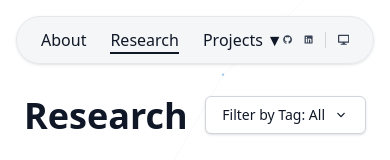
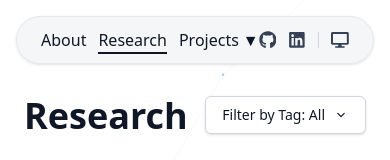
Before and after one commit to ramennissan/portfolio, a React (Vite) app: page /#/research in a window 390 px wide. Shown: the top 160 px of the page. Built offline with nearby package versions, Linux system fonts and the light colour scheme.

Commit message:
adjust header nav spacing for mobile and add custom blue scrollbar

```diff
--- a/src/components/Header.tsx
+++ b/src/components/Header.tsx
@@ -305,7 +305,7 @@
       className={`fixed z-50 flex justify-between items-center bg-gray-100/80 dark:bg-[#2a2a28]/80 backdrop-blur-md text-gray-900 dark:text-white transition-colors duration-300 border border-gray-200 dark:border-gray-800 shadow-sm ${headerMode === 'sidebar' ? 'min-w-[120px]' : 'w-full'}`}
     >
       <nav ref={(el) => { /* keep for potential future use */ }} className={headerMode === 'top' ? 'h-full flex items-center' : 'flex items-center w-full'}>
-        <ul ref={navListRef} className={`flex ${headerMode === 'top' ? 'gap-6' : 'gap-2 flex-col'} list-none items-center ${headerMode === 'top' ? 'h-full' : 'w-full'}`}>
+        <ul ref={navListRef} className={`flex ${headerMode === 'top' ? 'gap-3 md:gap-6' : 'gap-2 flex-col'} list-none items-center ${headerMode === 'top' ? 'h-full' : 'w-full'}`}>
           <li className={headerMode === 'top' ? 'h-full flex items-center' : 'flex items-center w-full justify-center flex-shrink-0'}>
             <Link
               to="/"
--- a/src/styles/global.css
+++ b/src/styles/global.css
@@ -40,11 +40,26 @@
   touch-action: pan-x pinch-zoom;
 }
 
-/* Hide scrollbar for the app scroll container */
+/* Custom scrollbar styling for app scroll container */
 .app-scroll {
-  scrollbar-width: none; /* Firefox */
+  scrollbar-width: thin;
+  scrollbar-color: #2b7fff transparent;
 }
-.app-scroll::-webkit-scrollbar { display: none; } /* Chrome/Safari */
+.app-scroll::-webkit-scrollbar {
+  width: 8px;
+}
+.app-scroll::-webkit-scrollbar-track {
+  background: transparent;
+}
+.app-scroll::-webkit-scrollbar-thumb {
+  background-color: #2b7fff;
+  border-radius: 4px;
+  border: 2px solid transparent;
+  background-clip: content-box;
+}
+.app-scroll::-webkit-scrollbar-thumb:hover {
+  background-color: #2b7fff;
+}
 
 /* Ensure page background matches content so brief rubberband doesn't reveal a different color */
 html, body {
```
